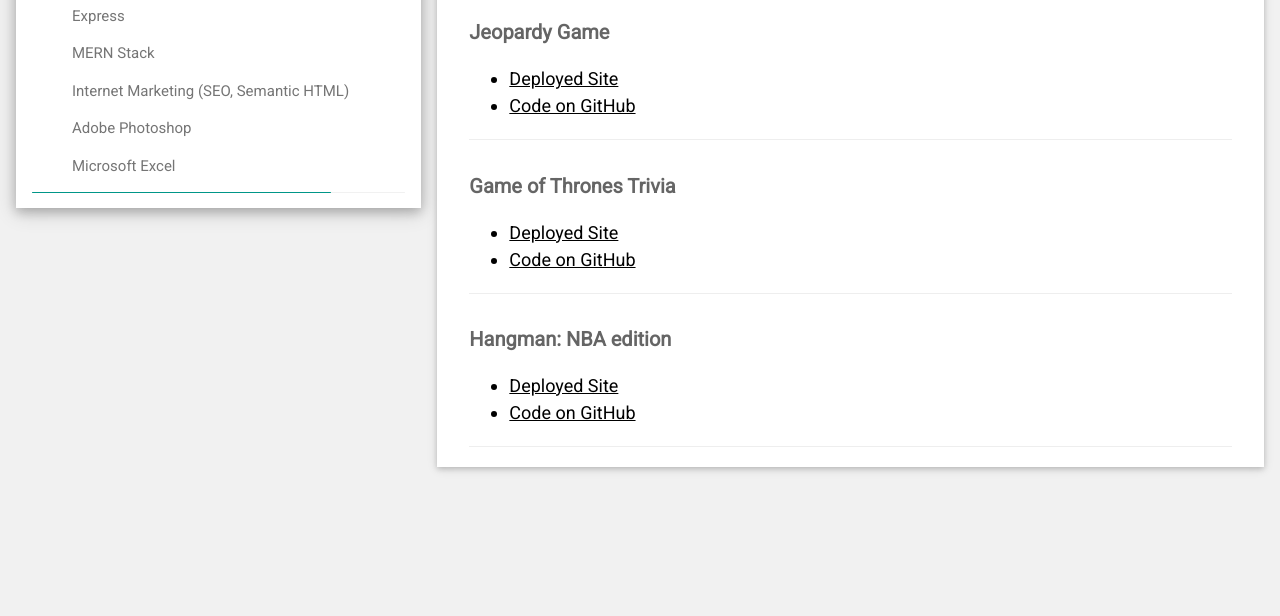
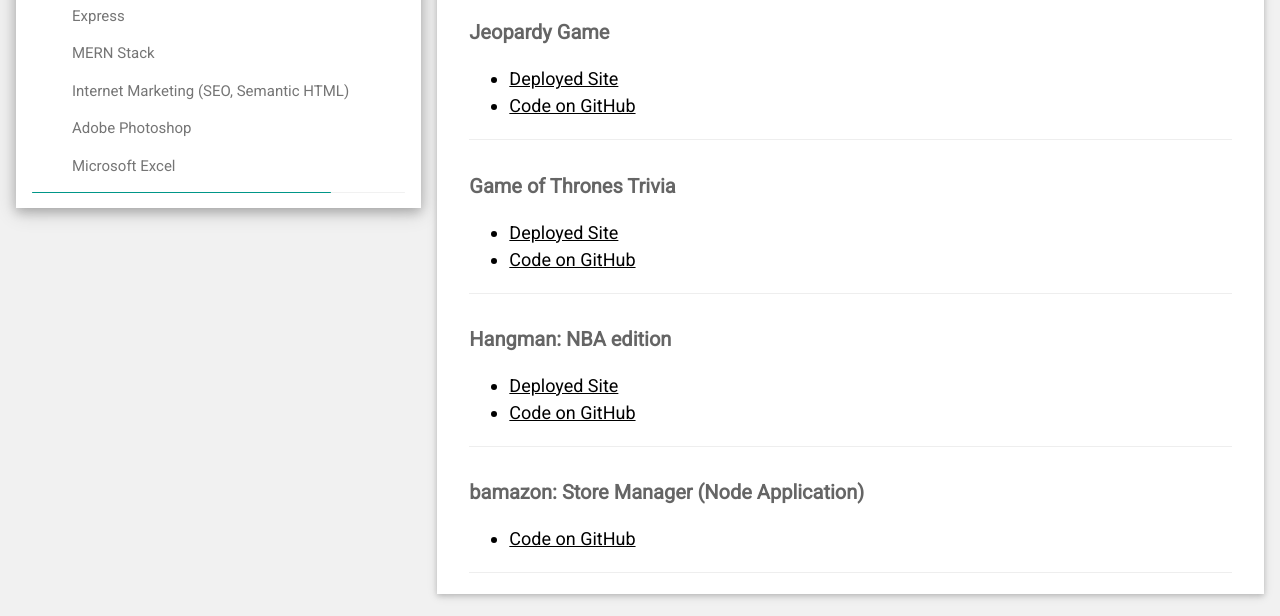
Before and after one commit to nickciambrone/newPortfolio, a plain HTML site: page index.html in a window 1280 px wide. Shown: the part 721-1337 px from the top of the page. Before the commit the page ends 1211 px from the top, so only its background shows below. Drawn offline with nearby package versions, Linux system fonts and the light colour scheme.

Commit message:
sdfsdfsdf

```diff
--- a/index.html
+++ b/index.html
@@ -206,6 +206,21 @@
 
                         <hr>
                     </div>
+                    <div class="w3-container">
+                        <h4 class="w3-opacity">
+                            <b>bamazon: Store Manager (Node Application)</b>
+                        </h4>
+                        <h5>
+                            <ul>
+                                <li>
+                                    <a href="https://github.com/nickciambrone/bamazon">Code on GitHub</a>
+                                </li>
+                            </ul>
+                        </h5>
+
+
+                        <hr>
+                    </div>
 
 
                     <!-- End Right Column -->
```
